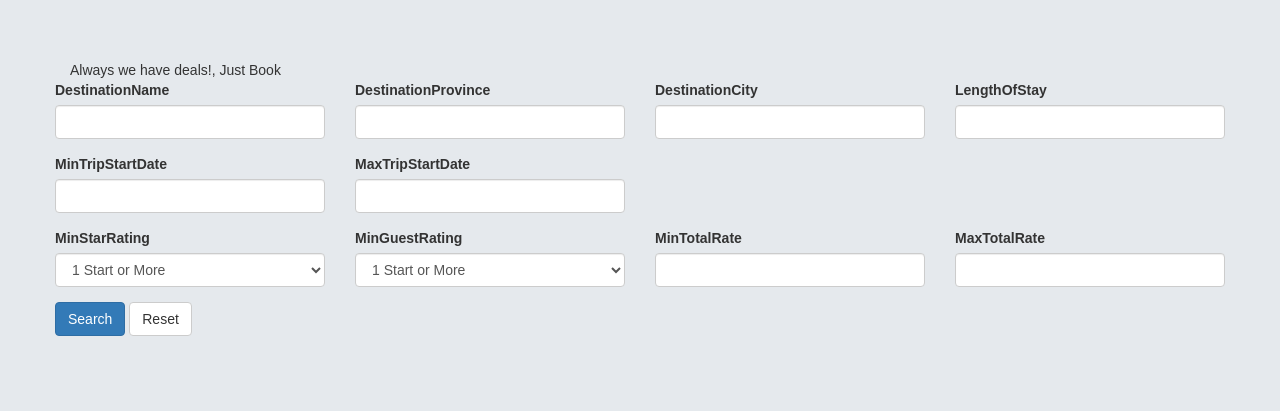
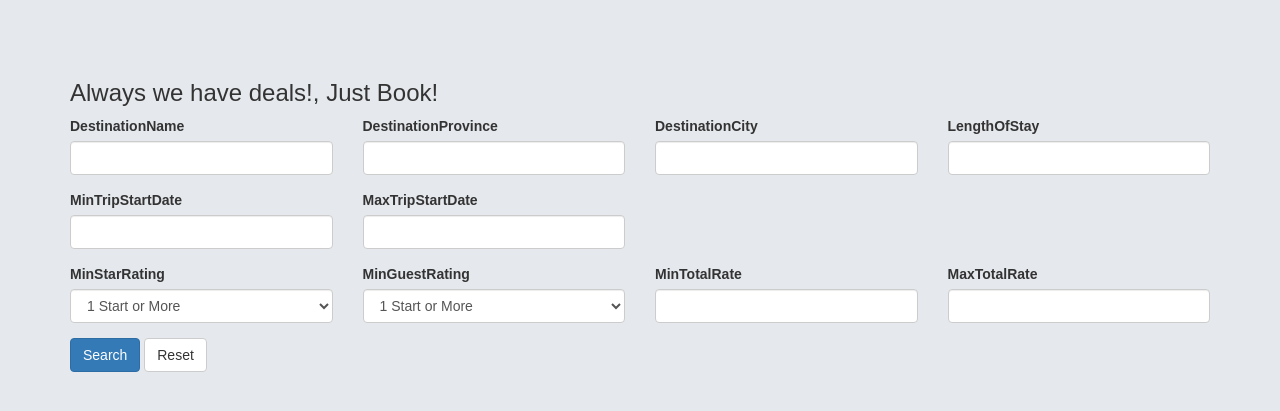
Before and after one commit to wesam/expedia-exercise, a Yii app: template views/site/offers.php in a window 1280 px wide. Shown: the top 411 px of the page. Run offline with PHP 8.4 and a stand-in for Yii, Linux system fonts and the light colour scheme; the template is opened without the code that fills it, so the values that code supplies are empty; form fields are guessed from the names that the template uses; some libraries are stand-ins or nearby versions.

Commit message:
UI Enhancments

```diff
--- a/views/site/_search.php
+++ b/views/site/_search.php
@@ -9,7 +9,7 @@ use kartik\date\DatePicker;
 /* @var $form yii\widgets\ActiveForm */
 ?>
 
-<div class="city-search">
+<div class="clearfix city-search margin-buttom20">
 
     <?php $form = ActiveForm::begin([
         'action' => ['index'],
--- a/views/site/offers.php
+++ b/views/site/offers.php
@@ -7,10 +7,9 @@ use yii\widgets\ListView;
 $this->title = Yii::$app->name;
 ?>
 
-Always we have deals!, Just Book
-<div class="row">
-    <?php echo $this->render('_search', ['model' => $searchModel]); ?>
-</div>
+<h3>Always we have deals!, Just Book!</h3>
+
+<?php echo $this->render('_search', ['model' => $searchModel]); ?>
 
 <div class="row">
     <div class="col-sm-12 col-sm-offest-1">
--- a/web/css/rotating-card.css
+++ b/web/css/rotating-card.css
@@ -295,6 +295,9 @@ body {
     color: #555;
 }
 
+.margin-buttom20{
+    margin-bottom: 20px;
+}
 
 /*       Fix bug for IE      */
 
```
